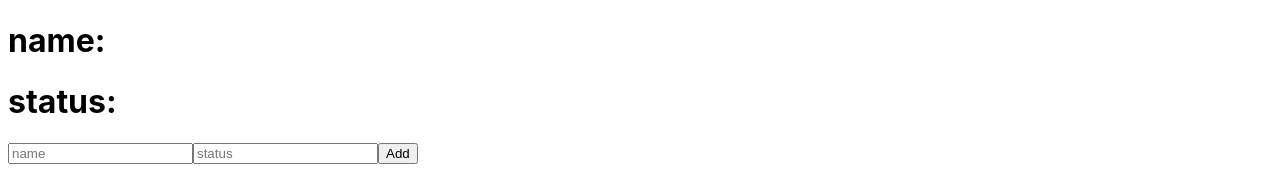
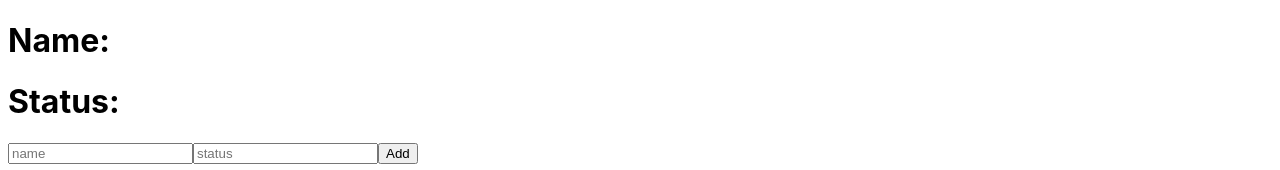
Before and after one commit to farrukhbek26/CRUD-Reactjs, a React (Create React App) app: page / in a window 1280 px wide. Shown: the top 170 px of the page. Built offline with nearby package versions, Linux system fonts and the light colour scheme.

Commit message:
Update App.js

```diff
--- a/src/App.js
+++ b/src/App.js
@@ -63,8 +63,8 @@ class App extends React.Component {
 
     return (
       <div>
-        <h1>name: {this.state.name}</h1>
-        <h1>status: {this.state.status}</h1>
+        <h1>Name: {this.state.name}</h1>
+        <h1>Status: {this.state.status}</h1>
         <input name="name" onChange={onChange} type="text" placeholder="name" />
         <input name="status" onChange={onChange} type="text" placeholder="status" />
         <button onClick={onAdd}>Add</button>
```
